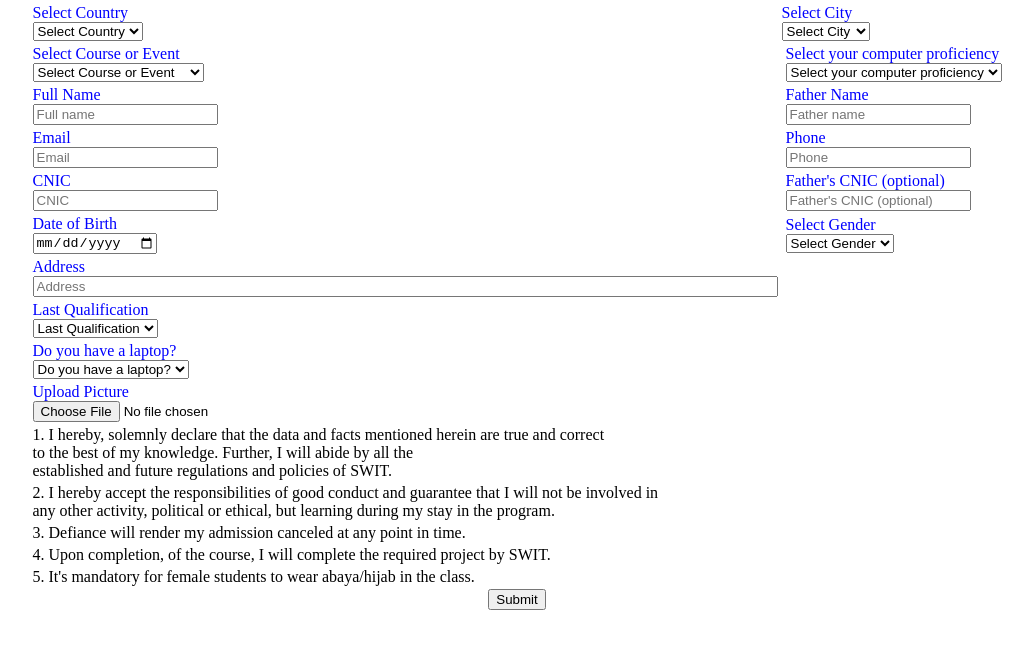
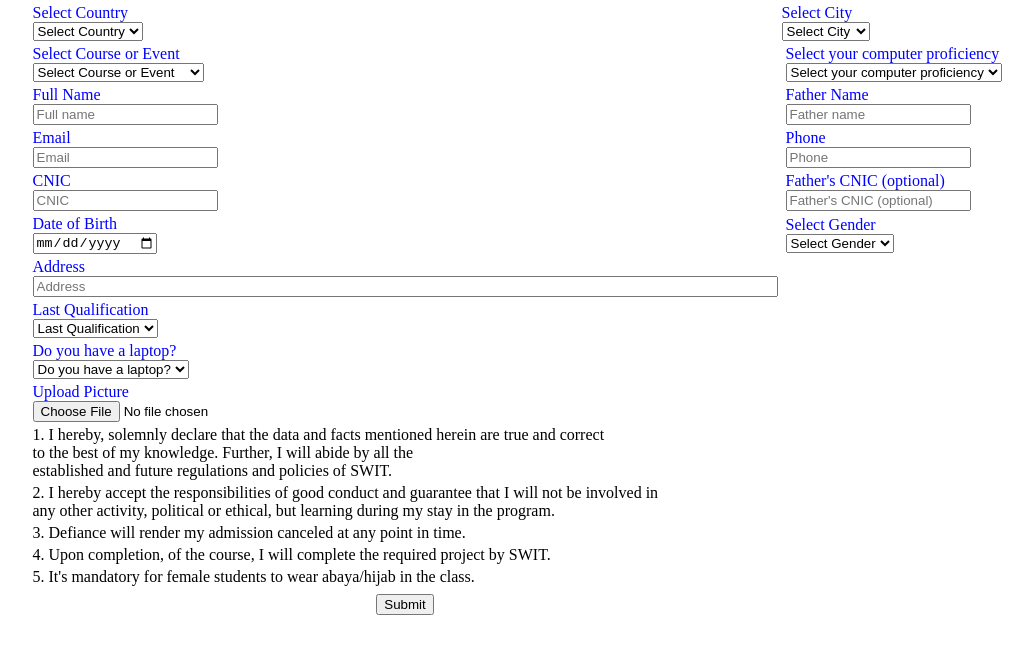
Before and after one commit to Moazzam-Noor/registration_form, a plain HTML site: page index.html in a window 1280 px wide. Shown: the part 79-732 px from the top of the page, without its empty margins (123-1156 px from the left). Drawn offline with Linux system fonts and the light colour scheme.

Commit message:
smit registration form

```diff
--- a/index.html
+++ b/index.html
@@ -150,13 +150,17 @@
         <tr>
             <td>5. It's mandatory for female students to wear abaya/hijab in the class.</td>
         </tr>
-
+        <td></td>
+        <tr>
+            <td>
+                <center>
+        <input type="submit" name="submit" value="Submit">
+                </center>
+            </td>
+        </tr>
 
     </table>
    </form>
-
-    <input type="submit" name="submit" value="Submit">
-
    </center>
 </body>
 </html>
```
